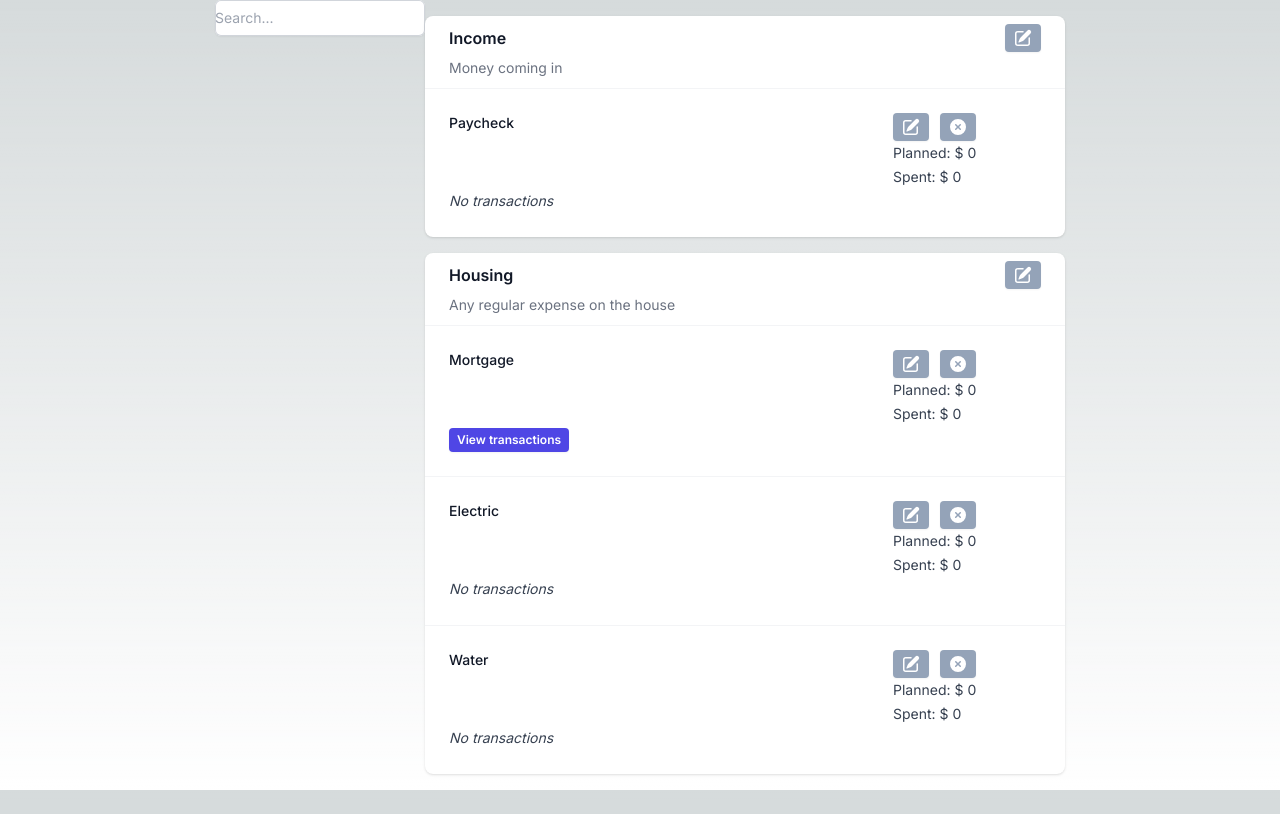
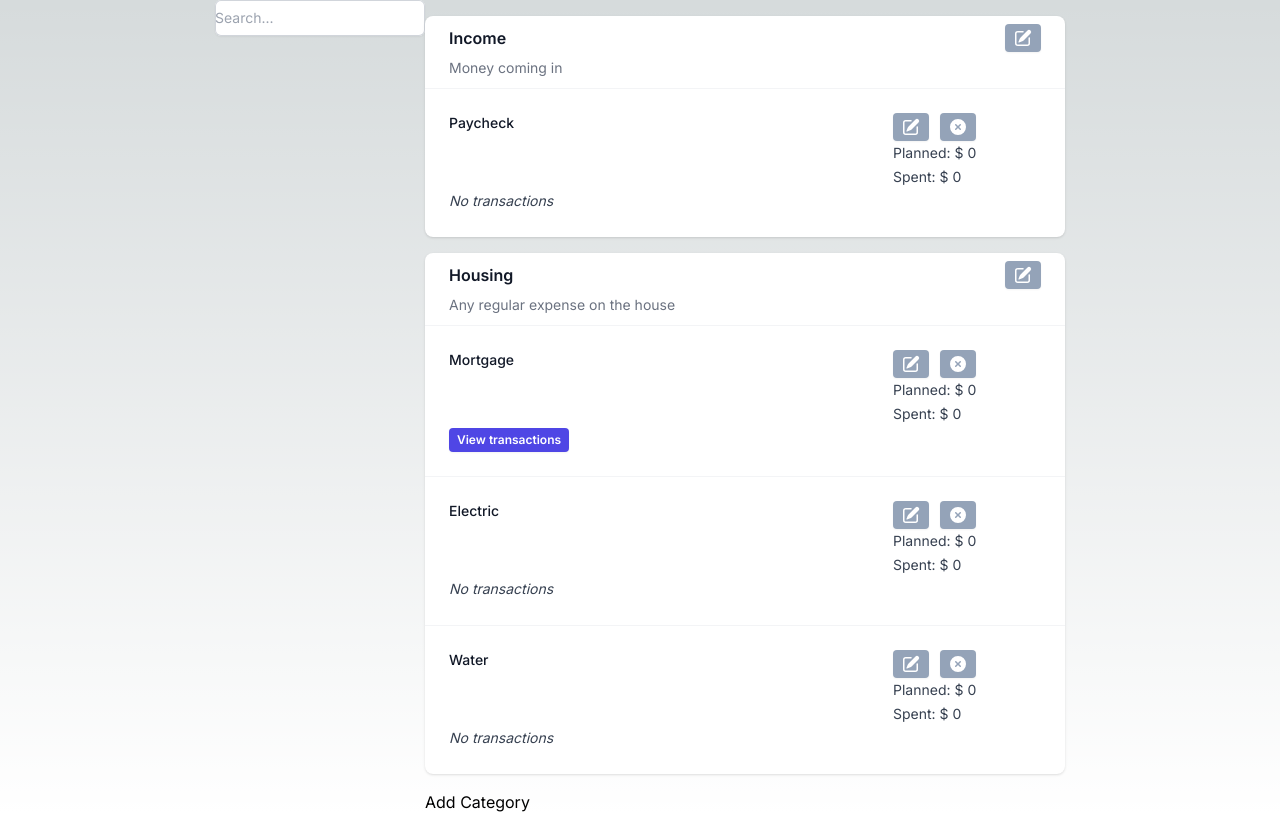
Before and after one commit to meddlin/every-budget-ui, a Next.js app: page /budget in a window 1280 px wide. Built offline with nearby package versions, Linux system fonts and the light colour scheme.

Commit message:
Can add new categories (client-side)
- uses useState

```diff
--- a/src/app/budget/page.js
+++ b/src/app/budget/page.js
@@ -5,19 +5,8 @@ import { useState, useEffect } from 'react';
 import SearchBar from './search';
 
 const Budget = () => {
-    // const [categories, setCategories] = useState([]);
-    // useEffect(() => {
-    //     const fetchCategories = async () => {
-    //         const response = await fetch('https://localhost:7291/api/Budgets/Get');
-    //         const data = await response.json();
-    //         setCategories(data);
-    //     };
-
-    //     fetchCategories();
-    // }, []);
-
-    // Stub data
-    const categories = [
+    const [stateCategories, setStateCategories] = useState(
+        [
             {
                 name: 'Income',
                 description: 'Money coming in',
@@ -60,14 +49,72 @@ const Budget = () => {
                     }
                 ]
             }
-    ];
+        ]
+    );
+
+    // const [categories, setCategories] = useState([]);
+    // useEffect(() => {
+    //     const fetchCategories = async () => {
+    //         const response = await fetch('https://localhost:7291/api/Budgets/Get');
+    //         const data = await response.json();
+    //         setCategories(data);
+    //     };
+
+    //     fetchCategories();
+    // }, []);
+
+    // Stub data
+    // const categories = [
+    //     {
+    //         name: 'Income',
+    //         description: 'Money coming in',
+    //         planned: 0.00,
+    //         spent: 0.00,
+    //         budgetItems: [
+    //             {
+    //                 name: 'Paycheck',
+    //                 planned: 0.00,
+    //                 spent: 0.00
+    //             }
+    //         ]
+    //     },
+    //     {
+    //         name: 'Housing',
+    //         description: 'Any regular expense on the house',
+    //         planned: 0.00,
+    //         spent: 0.00,
+    //         budgetItems: [
+    //             {
+    //                 name: 'Mortgage',
+    //                 planned: 0.00,
+    //                 spent: 0.00,
+    //                 transactions: [
+    //                     {
+    //                         vendor: 'UWM',
+    //                         amount: 0.00
+    //                     }
+    //                 ]
+    //             },
+    //             {
+    //                 name: 'Electric',
+    //                 planned: 0.00,
+    //                 spent: 0.00
+    //             },
+    //             {
+    //                 name: 'Water',
+    //                 planned: 0.00,
+    //                 spent: 0.00
+    //             }
+    //         ]
+    //     }
+    // ];
 
     return (
         <div className="flex content-center justify-center">
             <SearchBar />
 
             <div className="w-1/2">
-                {categories.map((category, idx) => (
+                {stateCategories.map((category, idx) => (
                     <Category
                         key={idx}
                         name={category.name}
@@ -75,6 +122,16 @@ const Budget = () => {
                         budgetItems={category.budgetItems}
                     />
                 ))}
+
+                <button onClick={() => setStateCategories([
+                    ...stateCategories, {
+                        name: 'new name',
+                        description: 'new desc',
+                        planned: 100.00,
+                        spent: 21.00,
+                        budgetItems: []
+                    }
+                ])}>Add Category</button>
             </div>
         </div>
     )
```
Lines whose indentation alone changed are shown as unchanged.
